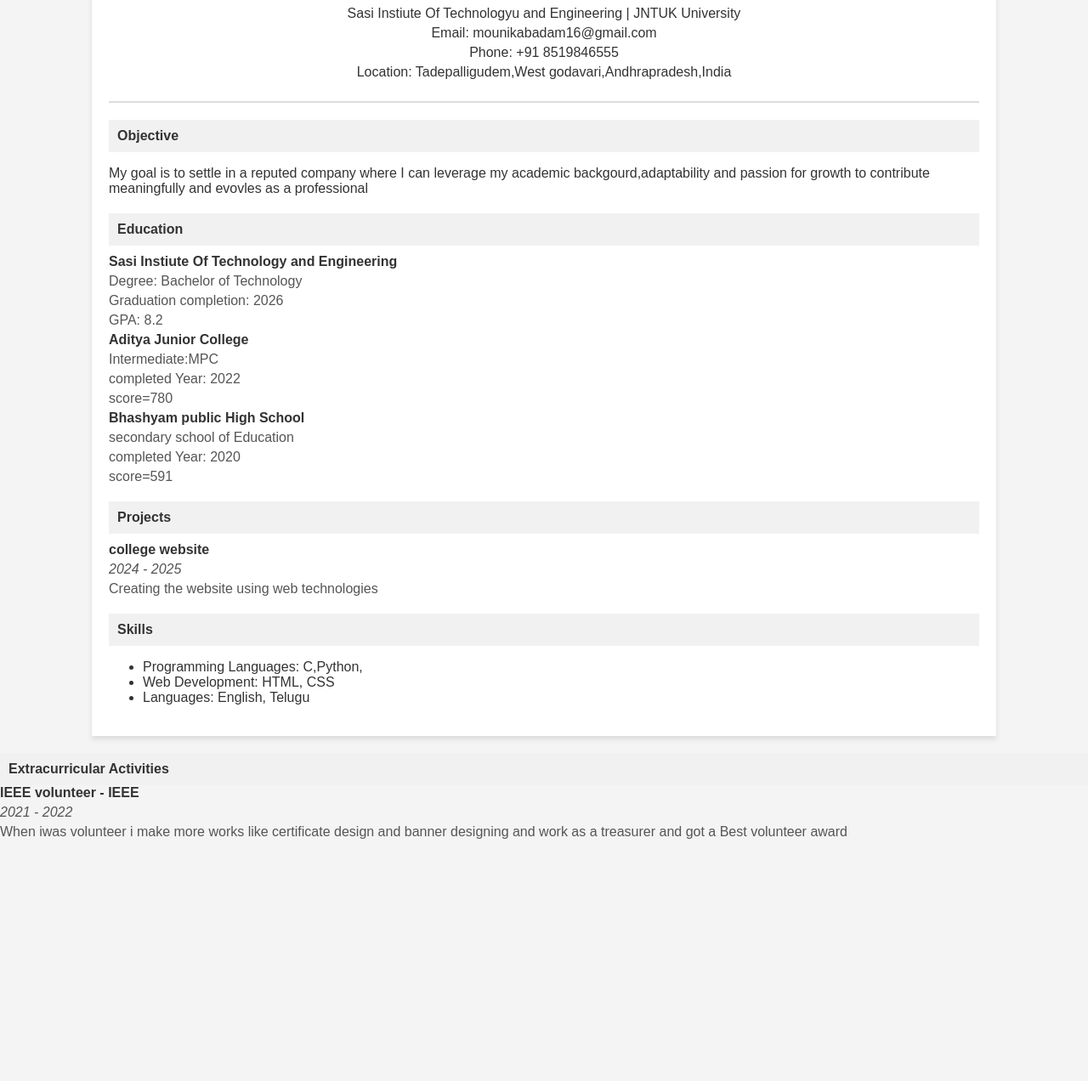
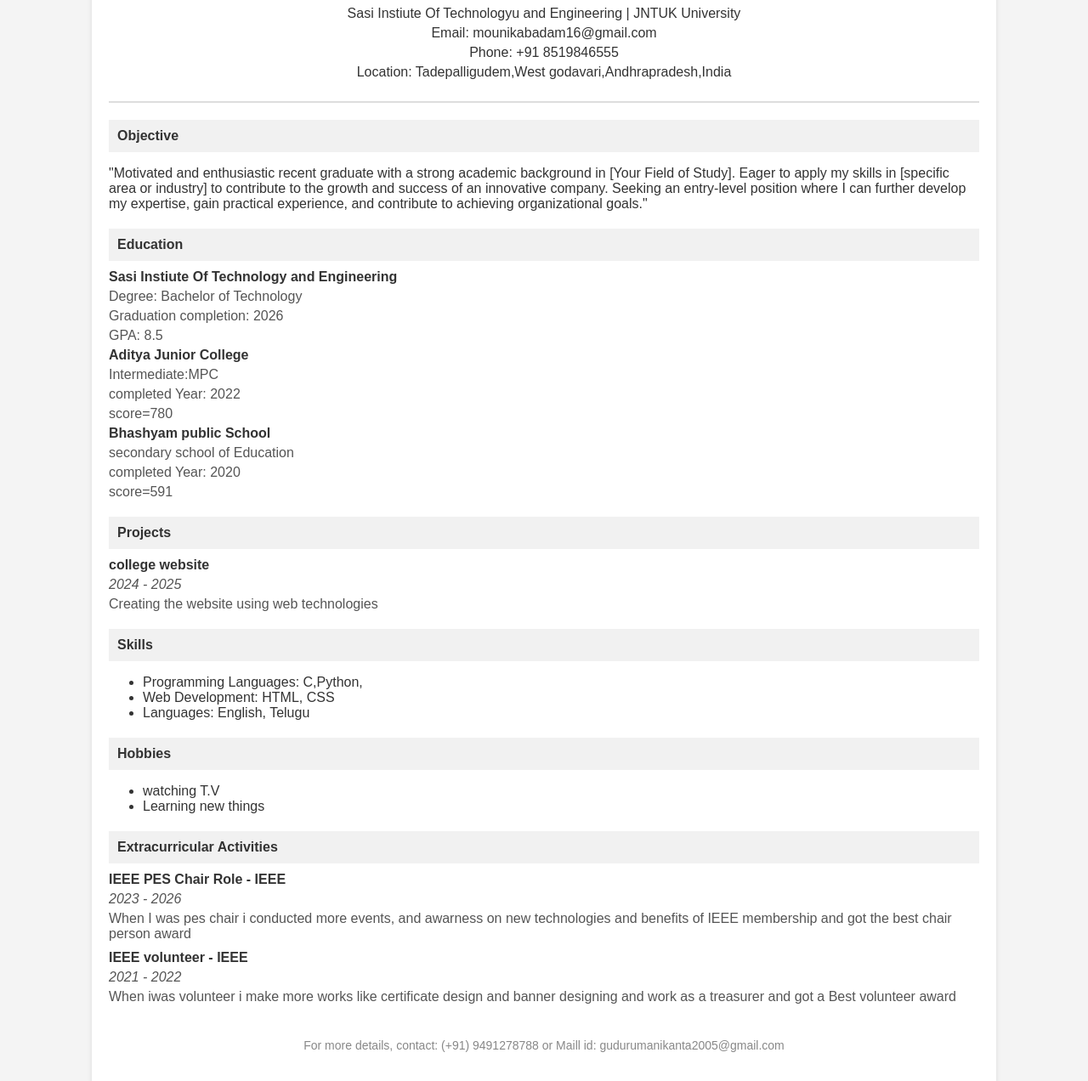
Before and after one commit to Mounikabadam/Mounikabadam.github.io, a plain HTML site: page index.html in a window 1280 px wide. Shown: the part 80-1352 px from the top of the page at 85% size. Before the commit the page ends 1078 px from the top, so only its background shows below. Drawn offline with Linux system fonts and the light colour scheme.

Commit message:
Update index.html

```diff
--- a/index.html
+++ b/index.html
@@ -95,11 +95,13 @@
             </div>
         </div>
         <div class="section-title">Objective</div>
-        <div class="objective">
-             <div class="objective">
-                <P>My goal is to settle in a reputed company where I can leverage my academic backgourd,adaptability and passion for growth to contribute meaningfully and evovles as a professional</p>
+        <div class="Objective">
+            <div class="Objective-item">
+                <P> "Motivated and enthusiastic recent graduate with a strong academic background in [Your Field of Study]. Eager to apply my skills in [specific area or industry] to contribute to the growth and success of an innovative company. Seeking an entry-level position where I can further develop my expertise, gain practical experience, and contribute to achieving organizational goals."</P>
+
+
             </div>
-          </div>
+        </div>
 
         <div class="section-title">Education</div>
         <div class="education">
@@ -107,12 +109,12 @@
                 <h4>Sasi Instiute Of Technology and Engineering</h4>
                 <p>Degree: Bachelor of Technology</p>
                 <p>Graduation completion: 2026</p>
-                <p>GPA: 8.2</p>
+                <p>GPA: 8.5</p>
                 <h4>Aditya Junior College</h4>
                 <p>Intermediate:MPC</p>
                 <p>completed Year: 2022</p>
                 <p>score=780</p>
-                <h4>Bhashyam public High School</h4>
+                <h4>Bhashyam public  School</h4>
                 <p>secondary school of Education</p>
                 <p>completed Year: 2020</p>
                 <p>score=591</p>
@@ -136,17 +138,32 @@
                 <li>Languages: English, Telugu</li>
             </ul>
         </div>
+        <div class="section-title">Hobbies</div>
+        <div class="Hobbies">
+            <ul>
+                <li>watching T.V</li>
+                <li>Learning new things</li>
 
             </ul>
         </div>
 
         <div class="section-title">Extracurricular Activities</div>
+        <div class="activities">
+            <div class="activity-item">
+                <h4>IEEE PES Chair Role - IEEE</h4>
+                <p><i>2023 - 2026</i></p>
+                <p>When I was pes chair i conducted more events, and awarness on new technologies and benefits of IEEE membership and got the best chair person award </p>
+            </div>
             <div class="activity-item">
                 <h4>IEEE volunteer - IEEE</h4>
                 <p><i>2021 - 2022</i></p>
                 <p>When iwas volunteer i make more works like certificate design and banner designing and work as a treasurer and got a Best volunteer award</p>
             </div>
         </div>
+
+        <div class="footer">
+            <p>For more details, contact: (+91) 9491278788 or Maill id: gudurumanikanta2005@gmail.com</a></p>
+        </div>
     </div>
 </body>
 </html>
```
